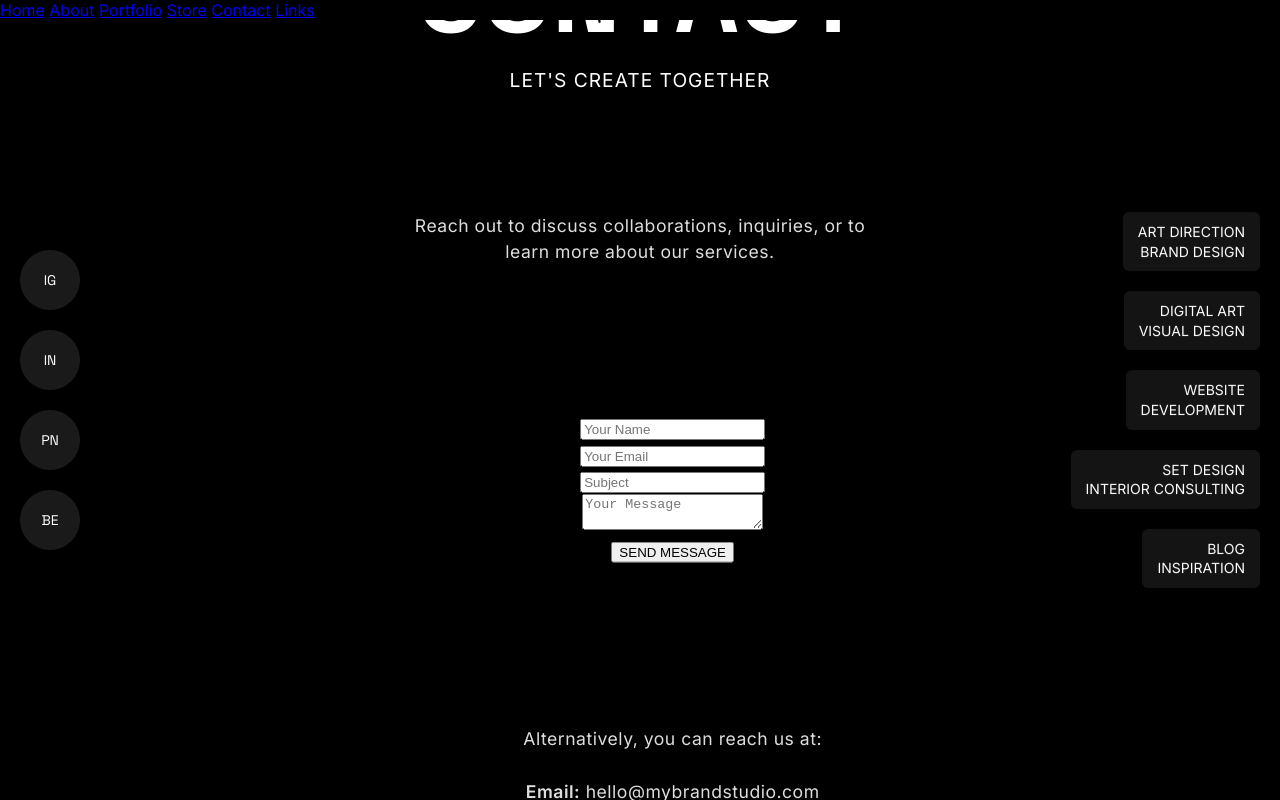
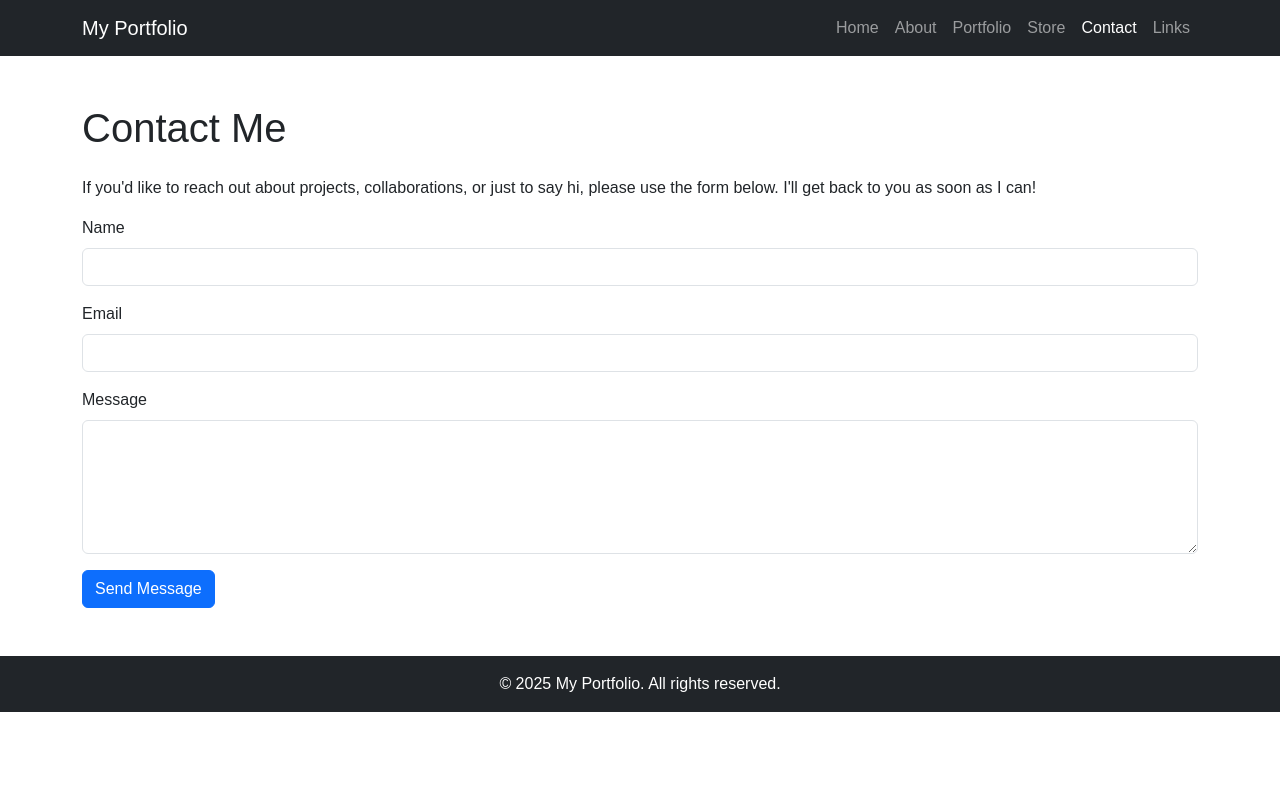
Before and after one commit to ajkileoo/PORTFOLIO-SITE, a website: page contact.html in a window 1280 px wide. Drawn offline with nearby package versions, Linux system fonts and the light colour scheme; a web font is replaced by a local one.

Commit message:
Revamp contact page with BoUpdate contact page with dynamic layout and styleotstrap and new layout
Updated the contact page to use Bootstrap for styling and improved the contact form layout.

```diff
--- a/contact.html
+++ b/contact.html
@@ -1,76 +1,63 @@
 <!DOCTYPE html>
+<!-- Updated October 26, 2025 -->
 <html lang="en">
 <head>
   <meta charset="UTF-8" />
   <meta name="viewport" content="width=device-width, initial-scale=1.0"/>
-  <title>Contact - My Brand Studio</title>
-  <link rel="stylesheet" href="assets/css/style.css">
-  <link href="https://fonts.googleapis.com/css2?family=Playfair+Display:wght@400;700&family=Helvetica:wght@300;400;500&display=swap" rel="stylesheet">
+  <title>Contact - Portfolio</title>
+  <link href="https://cdn.jsdelivr.net/npm/bootstrap@5.3.3/dist/css/bootstrap.min.css" rel="stylesheet">
+  <link rel="stylesheet" href="./css/style.css">
 </head>
 <body>
   <!-- Navigation -->
-  <div class="nav-container">
-    <div class="main-nav">
-      <a href="index.html">Home</a>
-      <a href="about.html">About</a>
-      <a href="portfolio.html">Portfolio</a>
-      <a href="store.html">Store</a>
-      <a href="contact.html">Contact</a>
-      <a href="links.html">Links</a>
-    </div>
-    <div class="hamburger">
-      <div></div>
-      <div></div>
-      <div></div>
-    </div>
-  </div>
-
-  <div class="social-bar">
-    <a href="https://instagram.com" target="_blank" class="instagram" title="Instagram">IG</a>
-    <a href="https://linkedin.com" target="_blank" class="linkedin" title="LinkedIn">IN</a>
-    <a href="https://pinterest.com" target="_blank" class="pinterest" title="Pinterest">PN</a>
-    <a href="https://behance.net" target="_blank" class="behance" title="Behance">BE</a>
-  </div>
-
-  <div class="services-bar">
-    <div class="service-item">ART DIRECTION<br>BRAND DESIGN</div>
-    <div class="service-item">DIGITAL ART<br>VISUAL DESIGN</div>
-    <div class="service-item">WEBSITE<br>DEVELOPMENT</div>
-    <div class="service-item">SET DESIGN<br>INTERIOR CONSULTING</div>
-    <div class="service-item">BLOG<br>INSPIRATION</div>
-  </div>
-
-  <div class="hero">
-    <div class="hero-background"></div>
-    <div class="hero-content">
-      <h1 class="brand-title">CONTACT</h1>
-      <div class="tagline">
-        LET'S CREATE TOGETHER
-      </div>
-      <div class="bottom-content">
-        <div class="we-love" style="max-width:500px;margin:auto;">
-          <p>Reach out to discuss collaborations, inquiries, or to learn more about our services.</p>
-
-          <!-- Contact Form using Formspree -->
-          <form class="contact-form" action="https://formspree.io/f/your-formspree-endpoint" method="POST">
-            <input type="text" name="name" placeholder="Your Name" required>
-            <input type="email" name="email" placeholder="Your Email" required>
-            <input type="text" name="subject" placeholder="Subject">
-            <textarea name="message" placeholder="Your Message" required></textarea>
-            <button type="submit">SEND MESSAGE</button>
-          </form>
-
-          <p style="margin-top: 30px;">
-            Alternatively, you can reach us at:<br>
-            <strong>Email:</strong> hello@mybrandstudio.com<br>
-            <strong>Phone:</strong> +1 (555) 123-4567
-          </p>
-        </div>
+  <nav class="navbar navbar-expand-lg navbar-dark bg-dark">
+    <div class="container">
+      <a class="navbar-brand" href="index.html">My Portfolio</a>
+      <button class="navbar-toggler" type="button" data-bs-toggle="collapse" data-bs-target="#navbarNav" aria-controls="navbarNav" aria-expanded="false" aria-label="Toggle navigation">
+        <span class="navbar-toggler-icon"></span>
+      </button>
+      <div class="collapse navbar-collapse" id="navbarNav">
+        <ul class="navbar-nav ms-auto">
+          <li class="nav-item"><a class="nav-link" href="index.html">Home</a></li>
+          <li class="nav-item"><a class="nav-link" href="about.html">About</a></li>
+          <li class="nav-item"><a class="nav-link" href="portfolio.html">Portfolio</a></li>
+          <li class="nav-item"><a class="nav-link" href="store.html">Store</a></li>
+          <li class="nav-item"><a class="nav-link active" href="contact.html">Contact</a></li>
+          <li class="nav-item"><a class="nav-link" href="links.html">Links</a></li>
+        </ul>
       </div>
     </div>
-  </div>
+  </nav>
 
-  <script src="assets/js/background-shuffle.js"></script>
-  <script src="assets/js/main.js"></script>
+  <!-- Contact Section -->
+  <section class="py-5">
+    <div class="container">
+      <h1 class="mb-4">Contact Me</h1>
+      <p>If you'd like to reach out about projects, collaborations, or just to say hi, please use the form below. I'll get back to you as soon as I can!</p>
+      <form id="contactForm">
+        <div class="mb-3">
+          <label for="name" class="form-label">Name</label>
+          <input type="text" class="form-control" id="name" required>
+        </div>
+        <div class="mb-3">
+          <label for="email" class="form-label">Email</label>
+          <input type="email" class="form-control" id="email" required>
+        </div>
+        <div class="mb-3">
+          <label for="message" class="form-label">Message</label>
+          <textarea class="form-control" id="message" rows="5" required></textarea>
+        </div>
+        <button type="submit" class="btn btn-primary">Send Message</button>
+      </form>
+    </div>
+  </section>
+
+  <!-- Footer -->
+  <footer class="bg-dark text-white text-center py-3">
+    &copy; 2025 My Portfolio. All rights reserved.
+  </footer>
+
+  <script src="https://cdn.jsdelivr.net/npm/bootstrap@5.3.3/dist/js/bootstrap.bundle.min.js"></script>
+  <script src="./js/main.js"></script>
 </body>
 </html>
```
